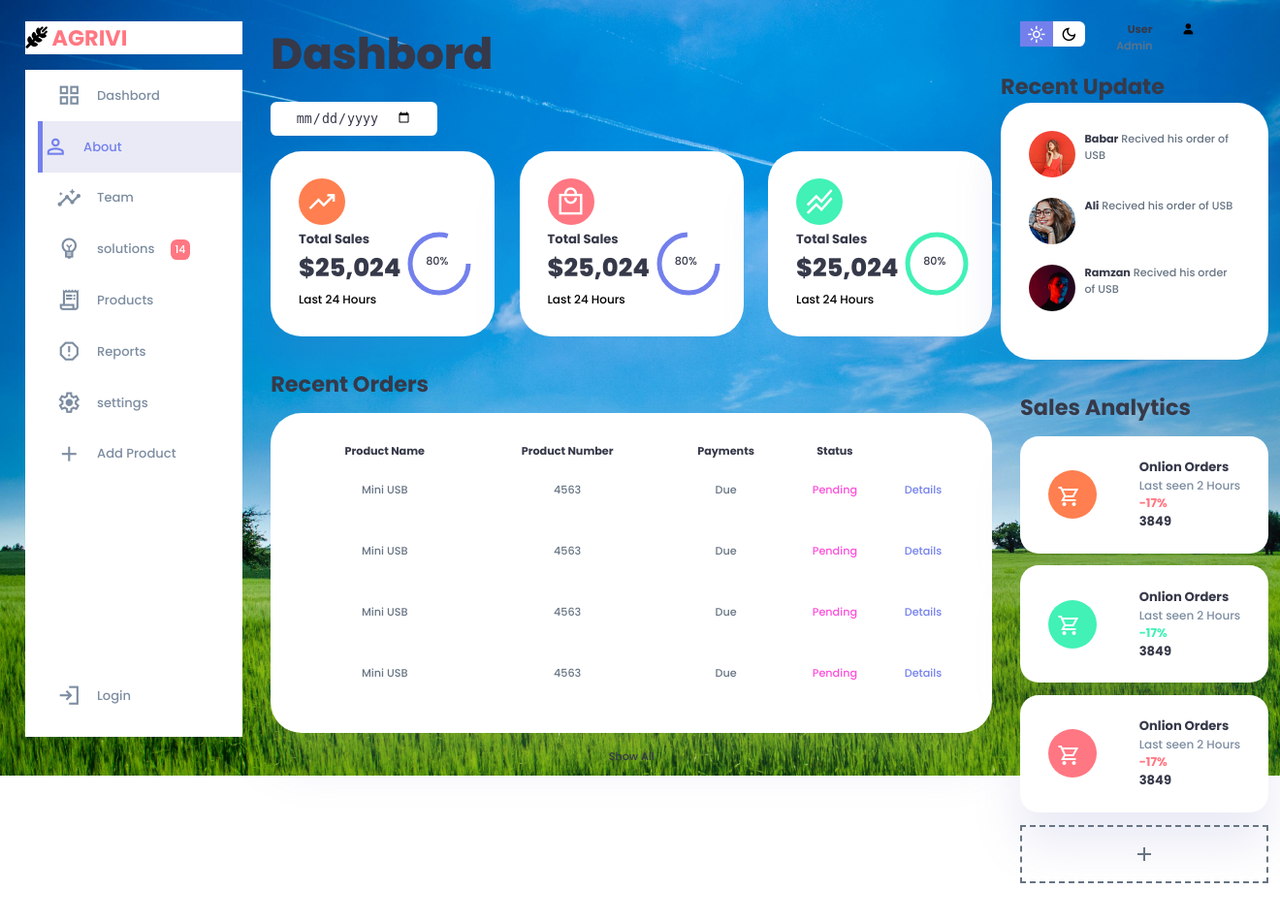
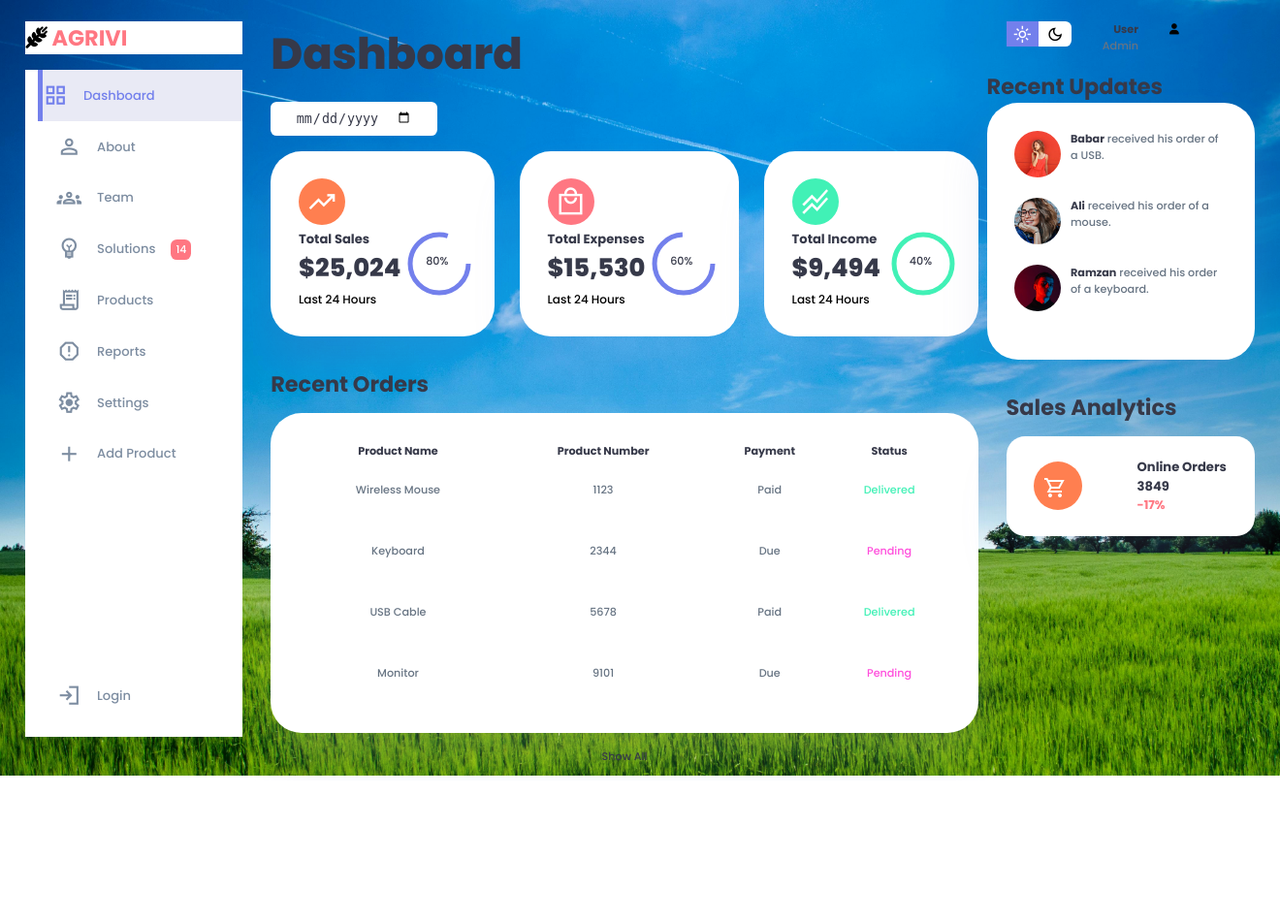
Before and after one commit to soumicshahriar/dbms_project, a PHP site: page / in a window 1320 px wide. Shown: the whole page at 97% size. After the commit the page ends 800 px from the top, so only its background shows below. Run offline with PHP 8.4, Linux system fonts and the light colour scheme; some libraries are stand-ins or nearby versions.

Commit message:
update s_team css and html also index html

```diff
--- a/index.html
+++ b/index.html
@@ -5,157 +5,129 @@
   <meta http-equiv="X-UA-Compatible" content="IE=edge">
   <meta name="viewport" content="width=device-width, initial-scale=1.0">
   <title>Dashboard</title>
-  <!-- <link rel="stylesheet" href="https://cdn.jsdelivr.net/npm/bootstrap@5.3.3/dist/css/bootstrap.min.css"> -->
+
   <link rel="stylesheet" href="https://fonts.googleapis.com/css2?family=Material+Symbols+Sharp:opsz,wght,FILL,GRAD@48,400,0,0" />
-  <link rel="stylesheet" href="style2.css">
+
   <link rel="stylesheet" href="https://cdnjs.cloudflare.com/ajax/libs/font-awesome/6.6.0/css/all.min.css">
 
+  <link rel="stylesheet" href="style2.css">
 </head>
 <body>
 
   <div class="container">
+
     <aside>
-
       <div class="top">
         <div class="logo">
-             <h2><i class="fa-solid fa-wheat-awn"></i> <span class="danger">AGRIVI</span> </h2>
+          <h2><i class="fa-solid fa-wheat-awn"></i> <span class="danger">AGRIVI</span></h2>
         </div>
         <div class="close" id="close_btn">
-            <span class="material-symbols-sharp">
-              close
-              </span>
+          <span class="material-symbols-sharp">close</span>
         </div>
       </div>
-         <!-- end top -->
+
       <div class="sidebar">
-
-            <a href="#">
-              <span class="material-symbols-sharp">grid_view </span>
-              <h3>Dashbord</h3>
+        <a href="#" class="active">
+          <span class="material-symbols-sharp">grid_view</span>
+          <h3>Dashboard</h3>
         </a>
-           <a href="/dashboard_navbaritems/s_about.html" class="active">
-              <span class="material-symbols-sharp">person_outline </span>
+        <a href="/dashboard_navbaritems/s_about.html">
+          <span class="material-symbols-sharp">person_outline</span>
           <h3>About</h3>
         </a>
         <a href="/dashboard_navbaritems/s_team.html">
-              <span class="material-symbols-sharp">insights </span>
+          <span class="material-symbols-sharp">groups</span>
           <h3>Team</h3>
         </a>
         <a href="/dashboard_navbaritems/s_supplychainsolution.html">
-            <span class="material-symbols-sharp">
-              emoji_objects
-              </span>
-             <h3>solutions</h3>
-              <span class="msg_count">
-                14
-              </span>
+          <span class="material-symbols-sharp">emoji_objects</span>
+          <h3>Solutions</h3>
+          <span class="msg_count">14</span>
         </a>
         <a href="#">
-              <span class="material-symbols-sharp">receipt_long </span>
+          <span class="material-symbols-sharp">receipt_long</span>
           <h3>Products</h3>
         </a>
         <a href="#">
-              <span class="material-symbols-sharp">report_gmailerrorred </span>
+          <span class="material-symbols-sharp">report_gmailerrorred</span>
           <h3>Reports</h3>
         </a>
         <a href="#">
-              <span class="material-symbols-sharp">settings </span>
-              <h3>settings</h3>
+          <span class="material-symbols-sharp">settings</span>
+          <h3>Settings</h3>
         </a>
         <a href="#">
-              <span class="material-symbols-sharp">add </span>
+          <span class="material-symbols-sharp">add</span>
           <h3>Add Product</h3>
         </a>
         <a href="loginform.html">
-              <span class="material-symbols-sharp">login </span>
+          <span class="material-symbols-sharp">login</span>
           <h3>Login</h3>
         </a>
+      </div>
+    </aside>
 
 
+    <main>
+      <h1>Dashboard</h1>
 
+
+      <div class="date">
+        <input type="date">
       </div>
 
-      </aside>
-      <!-- --------------
-        end asid
-      -------------------- -->
-
-      <!-- --------------
-        start main part
-      --------------- -->
-
-      <main>
-           <h1>Dashbord</h1>
-
-           <div class="date">
-             <input type="date" >
-           </div>
 
       <div class="insights">
 
-           <!-- start seling -->
         <div class="sales">
           <span class="material-symbols-sharp">trending_up</span>
           <div class="middle">
-
             <div class="left">
               <h3>Total Sales</h3>
               <h1>$25,024</h1>
             </div>
             <div class="progress">
-                      <svg>
-                         <circle  r="30" cy="40" cx="40"></circle>
-                      </svg>
+              <svg><circle r="30" cy="40" cx="40"></circle></svg>
               <div class="number"><p>80%</p></div>
             </div>
-
           </div>
           <small>Last 24 Hours</small>
         </div>
-           <!-- end seling -->
-              <!-- start expenses -->
+
+        <!-- Expenses -->
         <div class="expenses">
           <span class="material-symbols-sharp">local_mall</span>
           <div class="middle">
-
             <div class="left">
-                    <h3>Total Sales</h3>
-                    <h1>$25,024</h1>
+              <h3>Total Expenses</h3>
+              <h1>$15,530</h1>
             </div>
             <div class="progress">
-                       <svg>
-                          <circle  r="30" cy="40" cx="40"></circle>
-                       </svg>
-                       <div class="number"><p>80%</p></div>
+              <svg><circle r="30" cy="40" cx="40"></circle></svg>
+              <div class="number"><p>60%</p></div>
             </div>
-
           </div>
           <small>Last 24 Hours</small>
         </div>
-            <!-- end seling -->
-               <!-- start seling -->
+
+        <!-- Income -->
         <div class="income">
           <span class="material-symbols-sharp">stacked_line_chart</span>
           <div class="middle">
-
             <div class="left">
-                    <h3>Total Sales</h3>
-                    <h1>$25,024</h1>
+              <h3>Total Income</h3>
+              <h1>$9,494</h1>
             </div>
             <div class="progress">
-                       <svg>
-                          <circle  r="30" cy="40" cx="40"></circle>
-                       </svg>
-                       <div class="number"><p>80%</p></div>
+              <svg><circle r="30" cy="40" cx="40"></circle></svg>
+              <div class="number"><p>40%</p></div>
             </div>
-
           </div>
           <small>Last 24 Hours</small>
         </div>
-            <!-- end seling -->
+      </div>
 
-        </div>
-       <!-- end insights -->
+      <!-- Recent Orders -->
       <div class="recent_order">
         <h2>Recent Orders</h2>
         <table>
@@ -163,59 +135,47 @@
             <tr>
               <th>Product Name</th>
               <th>Product Number</th>
-                <th>Payments</th>
+              <th>Payment</th>
               <th>Status</th>
             </tr>
           </thead>
           <tbody>
             <tr>
-                   <td>Mini USB</td>
-                   <td>4563</td>
+              <td>Wireless Mouse</td>
+              <td>1123</td>
+              <td>Paid</td>
+              <td class="success">Delivered</td>
+            </tr>
+            <tr>
+              <td>Keyboard</td>
+              <td>2344</td>
               <td>Due</td>
               <td class="warning">Pending</td>
-                   <td class="primary">Details</td>
             </tr>
             <tr>
-                  <td>Mini USB</td>
-                  <td>4563</td>
+              <td>USB Cable</td>
+              <td>5678</td>
+              <td>Paid</td>
+              <td class="success">Delivered</td>
+            </tr>
+            <tr>
+              <td>Monitor</td>
+              <td>9101</td>
               <td>Due</td>
               <td class="warning">Pending</td>
-                  <td class="primary">Details</td>
-                </tr>
-                <tr>
-                  <td>Mini USB</td>
-                  <td>4563</td>
-                  <td>Due</td>
-                  <td class="warning">Pending</td>
-                  <td class="primary">Details</td>
-                </tr>
-                <tr>
-                  <td>Mini USB</td>
-                  <td>4563</td>
-                  <td>Due</td>
-                  <td class="warning">Pending</td>
-                  <td class="primary">Details</td>
             </tr>
           </tbody>
         </table>
         <a href="#">Show All</a>
       </div>
+    </main>
 
-      </main>
-      <!------------------
-         end main
-        ------------------->
-
-      <!----------------
-        start right main
-      ---------------------->
+    <!-- Right Sidebar -->
     <div class="right">
-
       <div class="top">
         <button id="menu_bar">
           <span class="material-symbols-sharp">menu</span>
         </button>
-
         <div class="theme-toggler">
           <span class="material-symbols-sharp active">light_mode</span>
           <span class="material-symbols-sharp">dark_mode</span>
@@ -224,107 +184,60 @@
           <div class="info">
             <p><b>User</b></p>
             <p>Admin</p>
-
-           <small class="text-muted"></small>
           </div>
-
-
           <div class="profile-photo">
             <i class="fa-solid fa-user"></i>
-         <!-- <img src="./images/profile-1.jpg" alt=""/> -->
           </div>
         </div>
       </div>
 
+      <!-- Recent Updates -->
       <div class="recent_updates">
-     <h2>Recent Update</h2>
+        <h2>Recent Updates</h2>
         <div class="updates">
           <div class="update">
             <div class="profile-photo">
-            <img src="./images/profile-4.jpg" alt=""/>
+              <img src="./images/profile-4.jpg" alt="">
             </div>
             <div class="message">
-           <p><b>Babar</b> Recived his order of USB</p>
+              <p><b>Babar</b> received his order of a USB.</p>
             </div>
           </div>
           <div class="update">
             <div class="profile-photo">
-        <img src="./images/profile-3.jpg" alt=""/>
+              <img src="./images/profile-3.jpg" alt="">
             </div>
             <div class="message">
-          <p><b>Ali</b> Recived his order of USB</p>
+              <p><b>Ali</b> received his order of a mouse.</p>
             </div>
           </div>
           <div class="update">
             <div class="profile-photo">
-         <img src="./images/profile-2.jpg" alt=""/>
+              <img src="./images/profile-2.jpg" alt="">
             </div>
             <div class="message">
-        <p><b>Ramzan</b> Recived his order of USB</p>
+              <p><b>Ramzan</b> received his order of a keyboard.</p>
             </div>
           </div>
         </div>
       </div>
 
-
+      <!-- Sales Analytics -->
       <div class="sales-analytics">
         <h2>Sales Analytics</h2>
-
-      <div class="item onlion">
+        <div class="item online">
           <div class="icon">
             <span class="material-symbols-sharp">shopping_cart</span>
           </div>
           <div class="right_text">
-          <div class="info">
-            <h3>Onlion Orders</h3>
-            <small class="text-muted">Last seen 2 Hours</small>
-          </div>
+            <h3>Online Orders</h3>
+            <h3>3849</h3>
             <h5 class="danger">-17%</h5>
-          <h3>3849</h3>
-        </div>
-      </div>
-      <div class="item onlion">
-        <div class="icon">
-          <span class="material-symbols-sharp">shopping_cart</span>
-        </div>
-        <div class="right_text">
-          <div class="info">
-            <h3>Onlion Orders</h3>
-            <small class="text-muted">Last seen 2 Hours</small>
-          </div>
-          <h5 class="success">-17%</h5>
-          <h3>3849</h3>
-        </div>
-      </div>
-      <div class="item onlion">
-        <div class="icon">
-          <span class="material-symbols-sharp">shopping_cart</span>
-        </div>
-        <div class="right_text">
-          <div class="info">
-            <h3>Onlion Orders</h3>
-            <small class="text-muted">Last seen 2 Hours</small>
-          </div>
-          <h5 class="danger">-17%</h5>
-          <h3>3849</h3>
-        </div>
-      </div>
-
-
-
-</div>
-
-      <div class="item add_product">
-            <div>
-            <span class="material-symbols-sharp">add</span>
           </div>
         </div>
       </div>
-
-
     </div>
-
-
+  </div>
 
 <script src="script.js"></script>
 <script src="https://cdn.jsdelivr.net/npm/bootstrap@5.3.3/dist/js/bootstrap.bundle.min.js"></script>
```
Also changed, not shown: dashboard_navbaritems/s_team.css (renamed from dashboard_navbaritems/s_team_style.css, +54 -0 lines), dashboard_navbaritems/s_team.html (+2 -56 lines). Lines whose indentation alone changed are shown as unchanged.
